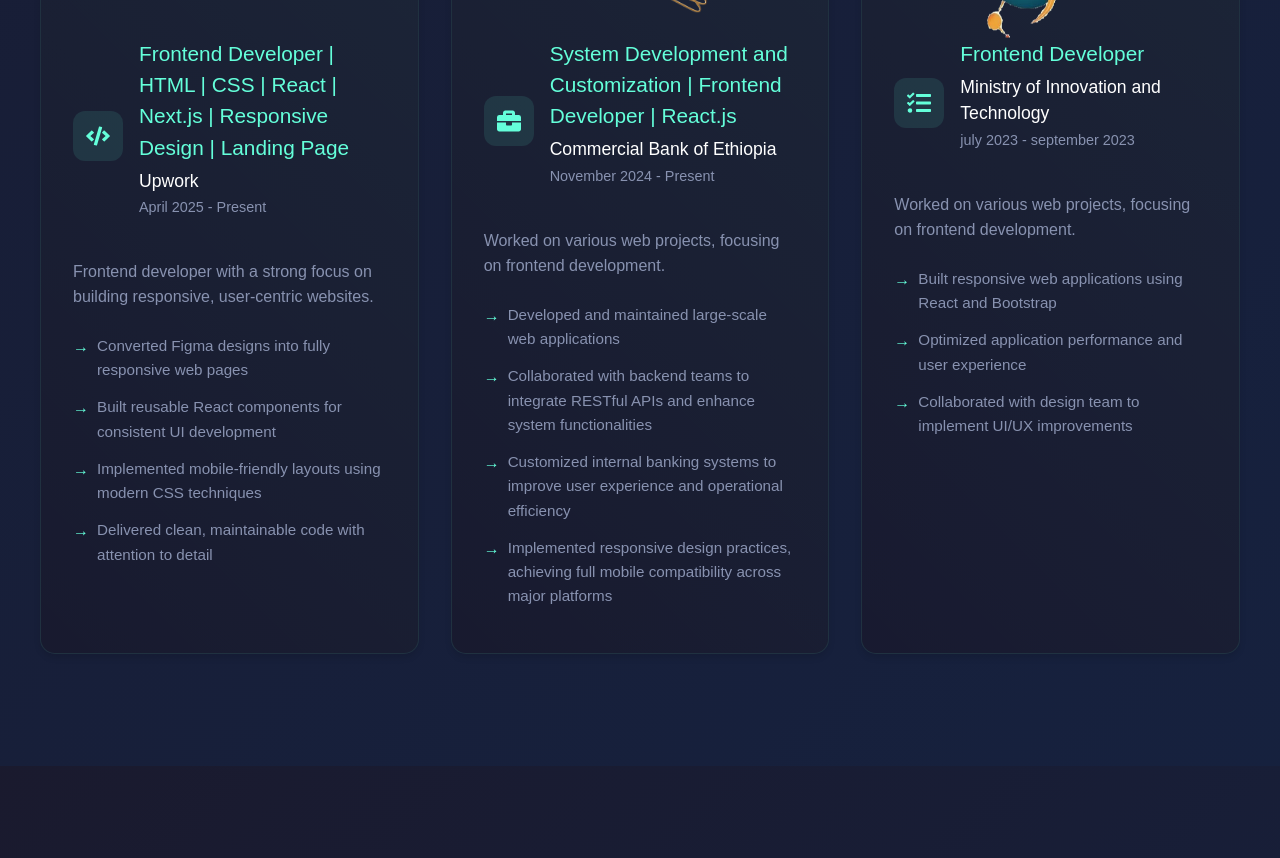
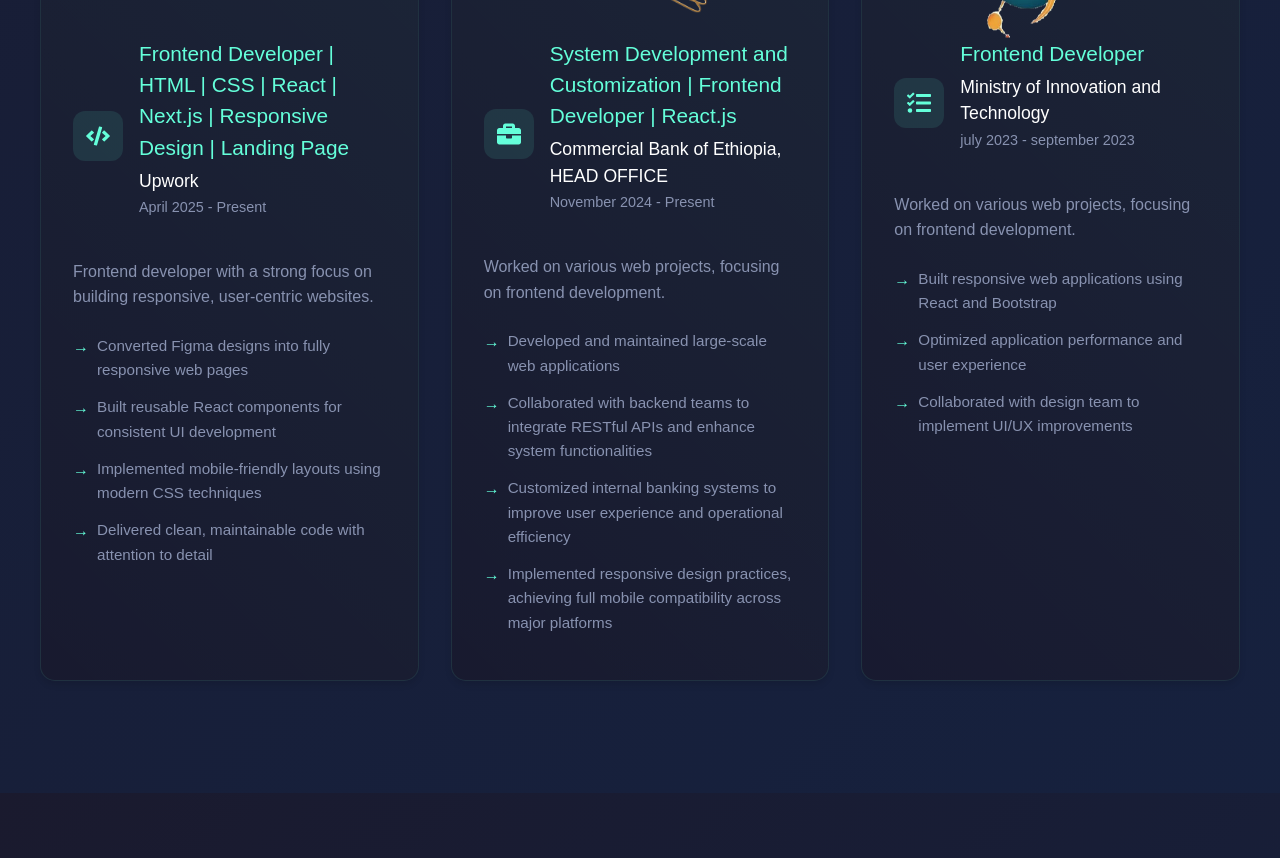
Before and after one commit to sopho1/Personal-Website, a Next.js app: page / in a window 1280 px wide. Shown: the part 5440-6298 px from the top of the page. Built offline with nearby package versions, Linux system fonts and the light colour scheme.

Commit message:
update experience

```diff
--- a/src/app/Components/About/About.tsx
+++ b/src/app/Components/About/About.tsx
@@ -77,7 +77,7 @@ const About = () => {
     {
       img: './images/CBE-LOGO.png',
       position: 'System Development and Customization | Frontend Developer | React.js',
-      company: 'Commercial Bank of Ethiopia',
+      company: 'Commercial Bank of Ethiopia, HEAD OFFICE',
       period: 'November 2024 - Present',
       description: 'Worked on various web projects, focusing on frontend development.',
       achievements: [
```
